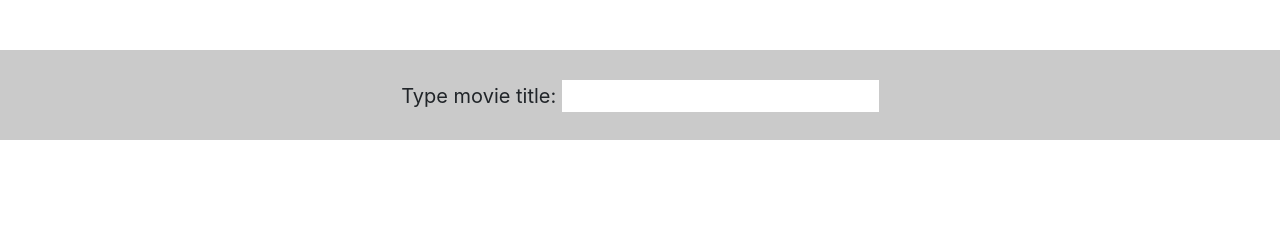
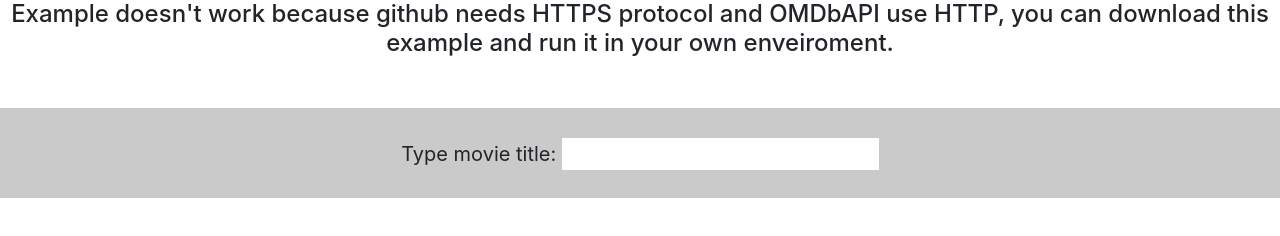
Before and after one commit to mkropidlowski/movie-finder, a plain HTML site: page index.html in a window 1280 px wide. Drawn offline with nearby package versions, Linux system fonts and the light colour scheme.

Commit message:
Movie finder with OMDb API

```diff
--- a/app.js
+++ b/app.js
@@ -74,7 +74,7 @@ form.addEventListener('keyup', e =>{
     e.preventDefault();
     const empty = '';
     const userValue = form.filmName.value.trim();
-    //form.reset();
+
     if(userValue === '')
     {
         filmBox.innerHTML = empty;
--- a/index.html
+++ b/index.html
@@ -12,7 +12,7 @@
 <body>
 
 
-
+    <h4 style="text-align: center;">Example doesn't work because github needs HTTPS protocol and OMDbAPI use HTTP, you can download this example and run it in your own enveiroment.</h4>
 
     <form class="inputFilm">
         <label>Type movie title:  <input type="text" name="filmName" class="filmField" placeholder=""></label>
```
